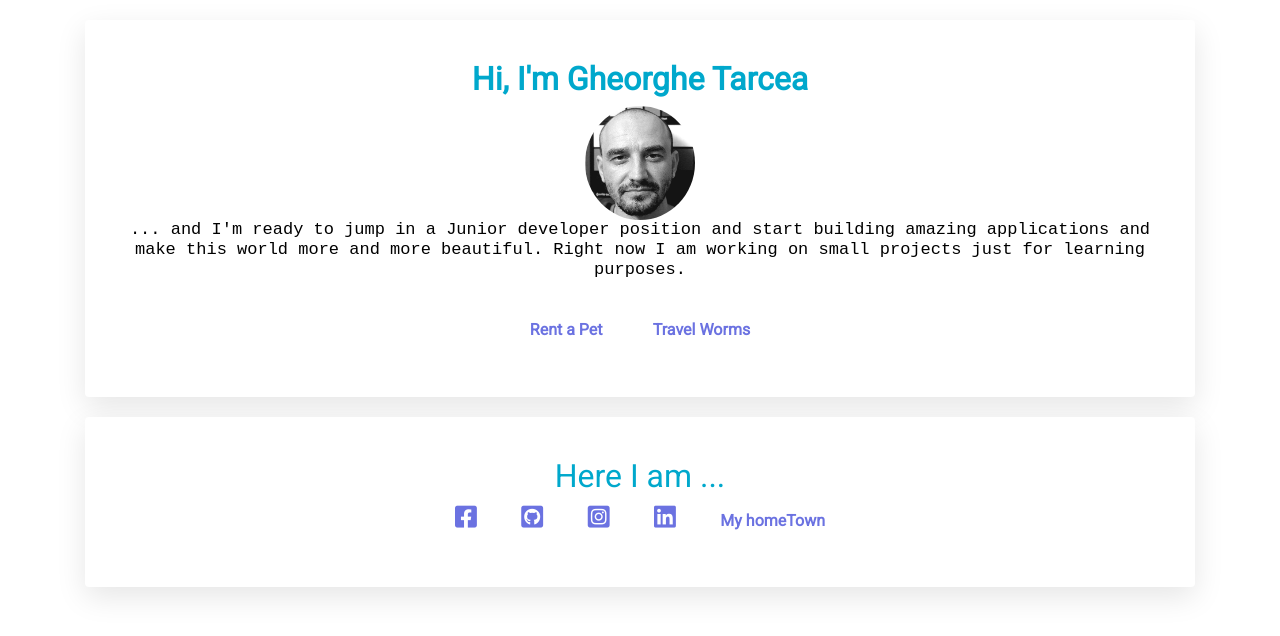
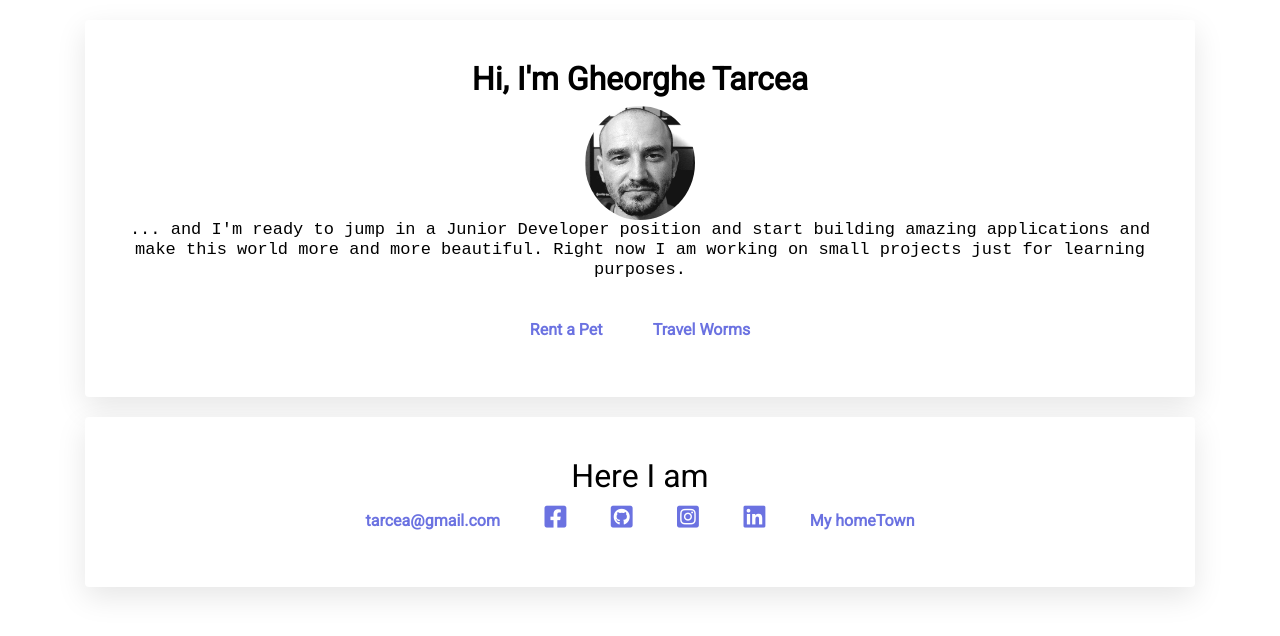
Before and after one commit to tarcea/profile, a plain HTML site: page index.html in a window 1280 px wide. Drawn offline with nearby package versions, Linux system fonts and the light colour scheme.

Commit message:
email added on footer

```diff
--- a/index.html
+++ b/index.html
@@ -13,7 +13,7 @@
     <div class="card-white" id="introduction">
       <h1>Hi, I'm Gheorghe Tarcea</h1>
       <img src="images/g.tarcea1_112.png" width="110px" alt="My picture" class="img-circle">
-      <p> ... and I'm ready to jump in a Junior developer position and
+      <p> ... and I'm ready to jump in a <strong>Junior Developer</strong> position and
       start building amazing applications and make this world more and more beautiful.
       Right now I am working on small projects just for learning purposes.
       </p>
@@ -32,8 +32,13 @@
       </ul>
     </div>
     <div class="card-white">
-      <h2>Here I am ...</h2>
+      <h2>Here I am </h2>
       <ul class="list-inline">
+        <li>
+          <a href="mailto:tarcea@gmail.com" target="_blank">
+            tarcea@gmail.com
+          </a>
+        </li>
         <li>
           <a href="https://www.facebook.com/gheorghe.tarcea" target="_blank">
             <i class="fab fa-facebook-square"></i>
--- a/style.css
+++ b/style.css
@@ -1,4 +1,5 @@
 @import url('https://fonts.googleapis.com/css?family=Montserrat|Roboto&display=swap');
+/*@import url('https://fonts.googleapis.com/css2?family=Montserrat:wght@400;700&family=Roboto:wght@400;700&display=swap');*/
 
 @media (max-width: 960px) {
   /* For a screen < 960px, this CSS will be read */
@@ -40,7 +41,7 @@ h1, h2 {
 }
 
 h1 {
-  color: #00a8cc;
+  /*color: #00a8cc;*/
   font-size: 32px;
   font-weight: 900;
 }
@@ -48,7 +49,7 @@ h1 {
 h2 {
   font-size: 20px
   font-weight: 500;
-  color: #00a8cc;
+  /*color: #00a8cc;*/
 }
 
 a {
```
